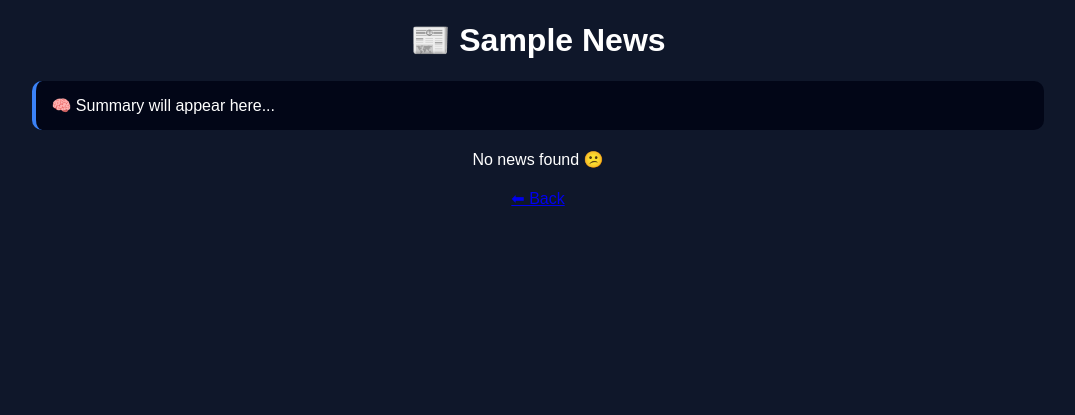
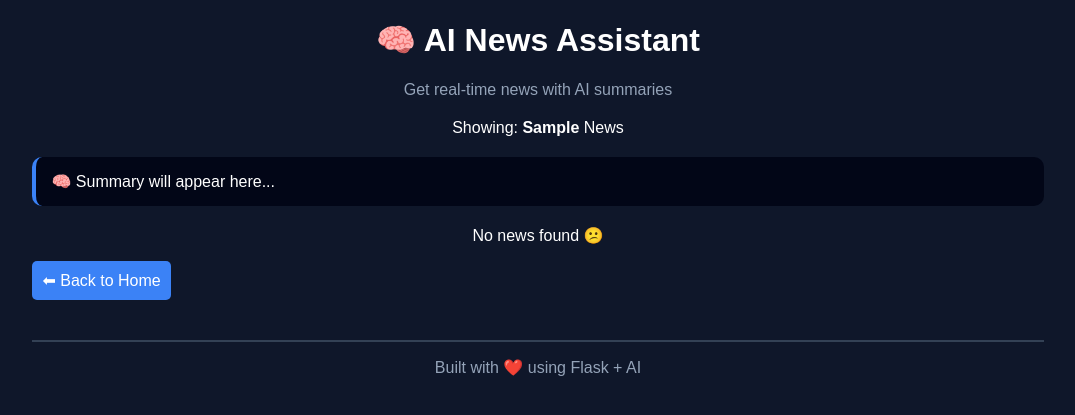
Before and after one commit to Vishwam-Gawande/ai-news-assistant, a Flask app: a page that uses templates/news.html in a window 1280 px wide. Shown: the top 415 px of the page, without its empty margins (102-1177 px from the left). Run offline with Flask 3, Linux system fonts and the light colour scheme; data that the repository does not hold is empty.

Commit message:
Final UI + UX + portfolio version

```diff
--- a/templates/news.html
+++ b/templates/news.html
@@ -71,7 +71,14 @@
     <div class="container">
 
 
-    <h1>📰 {{ category.capitalize() }} News</h1>
+    <h1>🧠 AI News Assistant</h1>
+    <p style="text-align:center; color:#94a3b8; margin-bottom:20px;">
+        Get real-time news with AI summaries
+    </p>
+
+    <p style="text-align:center; margin-bottom:20px">
+        Showing: <b>{{ category.capitalize() }}</b> News
+    </p>
 
 
     <div id="summary-box" class="summary-box">
@@ -101,9 +108,16 @@
 
     {% endfor %}
 
-    <div style="text-align:center; margin-top:20px;">
-        <a href="/">⬅ Back</a>
-    </div>
+    <a href="/" style="
+        display:inline-block;
+        padding:10px;
+        background:#3b82f6;
+        color:white;
+        text-decoration:none;
+        border-radius:5px;
+    ">
+    ⬅ Back to Home
+    </a>
 
     <script>
         function getSummary(btn, text) {
@@ -114,7 +128,7 @@
             btn.disabled = true;
 
             // show loading message
-            box.innerText = "⏳ Generating summary...";
+            box.innerHTML = "⏳ Generating summary...<br><small>Please wait...</small>";
 
             fetch(`/api/summarize?text=${encodeURIComponent(text)}`)
             .then(response => response.json())
@@ -133,6 +147,11 @@
             });
         }
     </script>
+    <hr style="margin-top:40px; border:0.5px solid #334155;">
+
+    <p style="text-align:center; color:#94a3b8;">
+        Built with ❤️ using Flask + AI
+    </p>
     </div>
 </body>
 </html>
```
